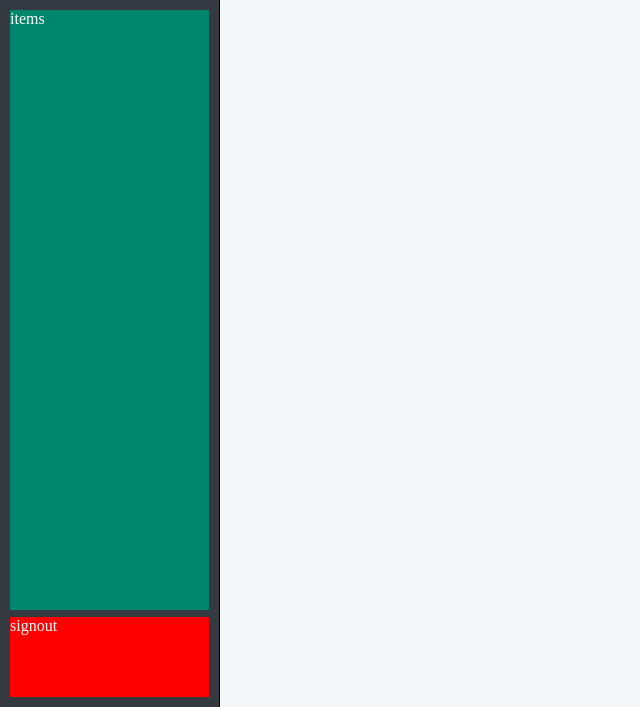
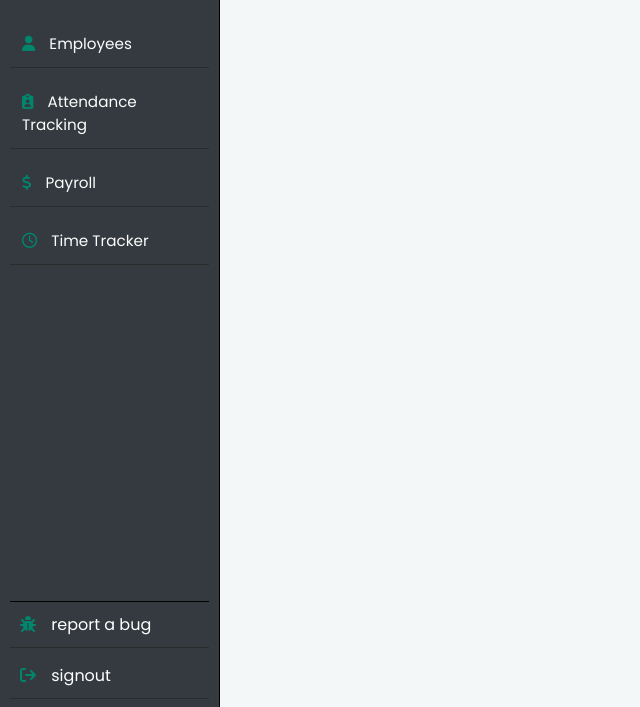
Before and after one commit to spiderocta/hr-demo, a plain HTML site: page dashboard.html in a window 1280 px wide. Shown: the part 93-800 px from the top of the page, without its empty margins (0-640 px from the left). Drawn offline with Linux system fonts and the light colour scheme; a web font is replaced by a local one.

Commit message:
fully functional dashboard [plain structure]

```diff
--- a/css/dashboard.css
+++ b/css/dashboard.css
@@ -1,3 +1,4 @@
+/* main styles */
 @import "./main.css";
 
 @import url('https://fonts.googleapis.com/css2?family=Laila:wght@300;400;500;600;700&display=swap');
@@ -8,6 +9,17 @@ body{
     background-color: #F3F7F8;
 }
 
+a {
+    text-decoration: none;
+}
+
+i {
+    margin-right: 10px;
+    color: #00866C;
+}
+
+
+/* nav styles */
 .nav,
 .content{
     padding: 10px;
@@ -41,6 +53,7 @@ body{
     border-bottom: 1px solid #000000;
     margin-bottom: 5px;
     height: 10vh;
+    user-select: none;
 }
 
 .nav .nav-header h1{
@@ -60,14 +73,74 @@ body{
 }
 
 .nav-items{
-    background-color: #00866C;
-    min-height: 75vh;
+    /* background-color: #00866C; */
+    min-height: 73vh;
     font-family: "Laila", serif;
 }
 
+.nav-items .nav-item{
+    width: 100%;
+    padding: 12px;
+    margin: 10px 0;
+    cursor: pointer;
+    border-bottom: 1px solid #242e2d;
+    font-size: 0.95rem;
+}
+
+
+.nav-items .nav-item:hover{
+    background-color: #00866C;
+}
+.nav-item:hover i {
+    color: white;
+}
+
 .nav-footer{
-    background-color: red;
     color: #FFF;
-    height: 10vh;
+    height: 12vh;
     font-family: "Laila", serif;
 }
+
+.nav-footer .bugs,
+.nav-footer .signout{
+    width: 100%;
+    padding: 10px;
+    cursor: pointer;
+    border-bottom: 1px solid #242e2d;
+}
+
+.nav-footer .bugs i,
+.nav-footer .signout i {
+    margin-right: 11px;
+    color: #00866C;
+}
+
+.nav-footer .bugs{
+    border-top: 1px solid #000;
+}
+
+.nav-footer .signout{
+    margin-top: 5px;
+}
+
+.nav-footer .bugs:hover,
+.nav-footer .signout:hover{
+    background-color: #00866C;
+}
+
+.nav-footer .bugs:hover i,
+.nav-footer .signout:hover i {
+    color: #FFF;
+}
+
+/* start of content section */
+
+/* 1 - employee section */
+
+.content section {
+    display: none;
+}
+
+.content .employees {
+    display: block;
+}
--- a/dashboard.html
+++ b/dashboard.html
@@ -7,18 +7,67 @@
     <title>Admin Dashboard</title>
   </head>
   <body>
+    <!-- start nav section -->
     <nav class="nav">
       <div class="nav-header">
         <h1><span>M</span>ega<span>D</span>ev</h1>
         <sup>hr system</sup>
       </div>
       <div class="nav-items">
-        items
+        <div class="nav-item" onclick="showSection('employees')">
+          <i class="fa-solid fa-user"></i> Employees
+        </div>
+        <div class="nav-item" onclick="showSection('attendance')">
+          <i class="fa-solid fa-clipboard-user"></i> Attendance Tracking
+        </div>
+        <div class="nav-item" onclick="showSection('payroll')">
+          <i class="fa-solid fa-dollar-sign"></i> Payroll
+        </div>
+        <div class="nav-item" onclick="showSection('time-tracking')">
+          <i class="fa-regular fa-clock"></i> Time Tracker
+        </div>
       </div>
       <div class="nav-footer">
-        signout
+        <div class="bugs" onclick="showSection('bugs')">
+          <i class="fa-solid fa-bug"></i>
+          report a bug
+        </div>
+        <div class="signout">
+          <i class="fa-solid fa-arrow-right-from-bracket"></i>
+          signout
+        </div>
       </div>
     </nav>
-    <div class="content">content</div>
+    <!-- end of nav section -->
+
+    <!-- start of the content -->
+    <div class="content">
+      <!-- employee section -->
+      <section class="employees">employees</section>
+      <!-- end of employee section -->
+
+      <!-- attendance section -->
+      <section class="attendance">attendance</section>
+      <!-- end of attendance section -->
+
+      <!-- payroll section -->
+      <section class="payroll">payroll</section>
+      <!-- end of payroll section -->
+
+      <!-- time tracking section -->
+      <section class="time-tracking">Time tracking</section>
+      <!-- end of time tracking section -->
+
+       <!-- bugs section -->
+      <section class="bugs">report a bug</section>
+      <!-- end of bugs section -->
+    </div>
+
+    <!-- end of content -->
+    <script
+      src="https://kit.fontawesome.com/f968ac7715.js"
+      crossorigin="anonymous"
+    ></script>
+    <script src="js/dashboard.js"></script>
   </body>
 </html>
--- /dev/null
+++ b/js/dashboard.js
@@ -0,0 +1,15 @@
+function showSection(sectionName) {
+  // Get all sections within the content div
+  var sections = document.querySelectorAll('.content section');
+
+  // Iterate over each section and hide it
+  sections.forEach(function(section) {
+    section.style.display = 'none';
+  });
+
+  // Show the selected section
+  var targetSection = document.querySelector('.content .' + sectionName);
+  if (targetSection) {
+    targetSection.style.display = 'block';
+  }
+}
```
